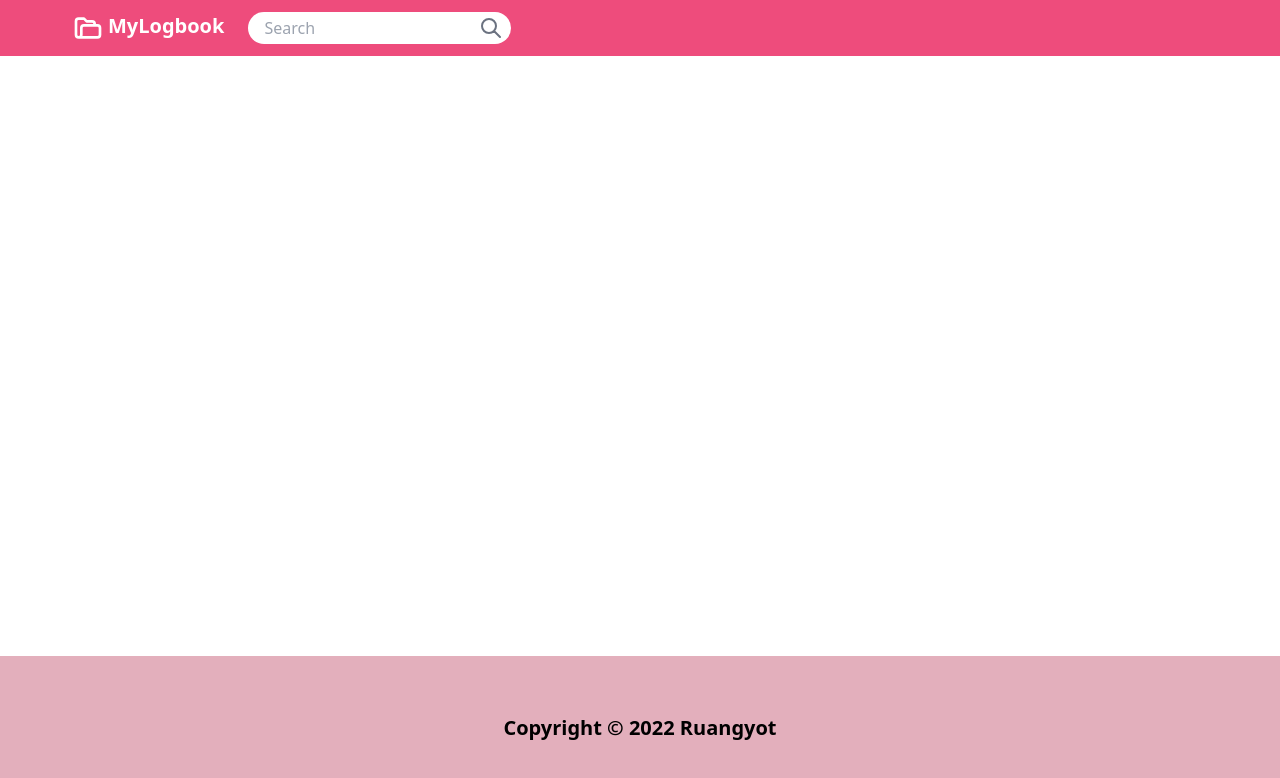
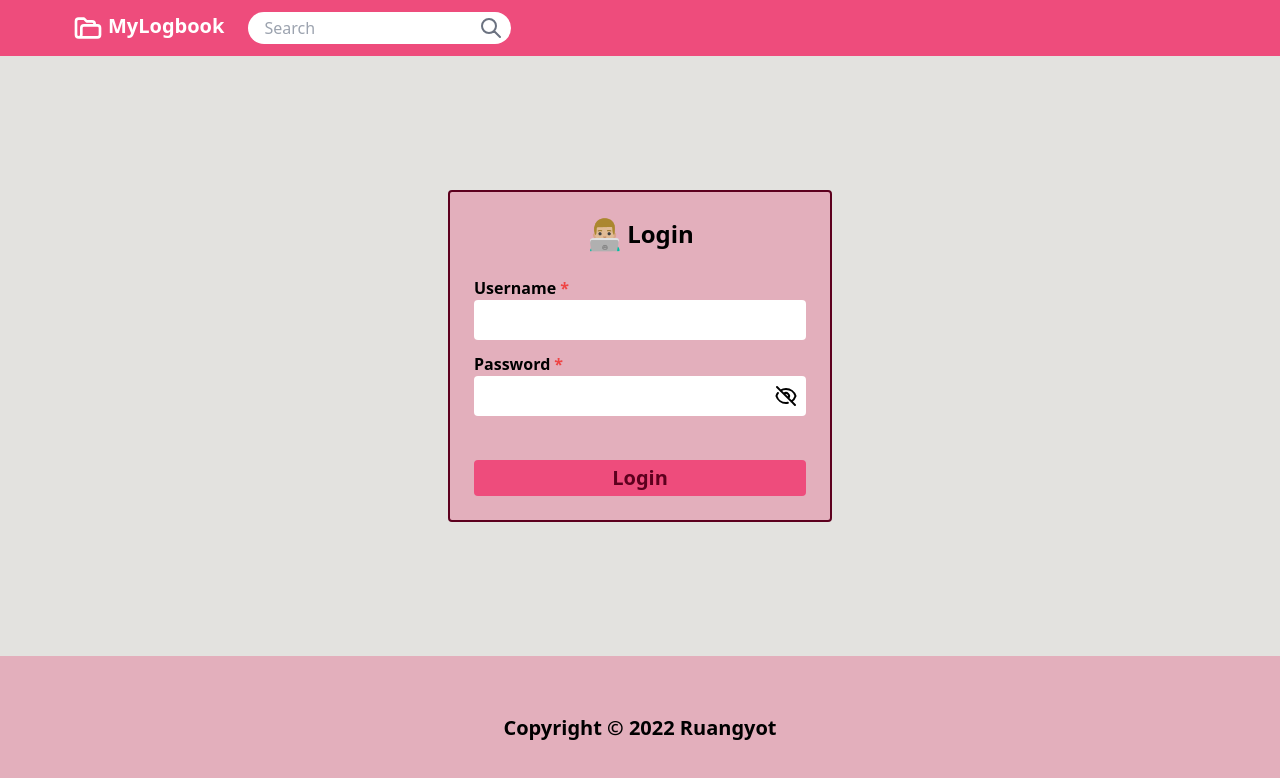
Before and after one commit to Rayato159/my-logbook, a React (Create React App) app in the folder logbook-react/: page /login in a window 1280 px wide. Shown: the top 778 px of the page. Built offline with nearby package versions, Linux system fonts and the light colour scheme.

Commit message:
:sparkles: login forms handle completed

```diff
--- a/logbook-react/src/App.js
+++ b/logbook-react/src/App.js
@@ -13,14 +13,20 @@
 
   const [user, setUser] = useState(null)
 
+  const isLogin = (username, password) => {
+    setUser({ username, password })
+  }
+
+  console.log(user)
+
   return (
-    <div className="App flex flex-col h-screen justify-between">
+    <div className="App flex flex-col h-screen justify-between bg-myrose-100">
       <BrowserRouter>
-          <Navbar user={user}/>
+          <Navbar user={null}/>
               <Routes>
                   <Route>
                       <Route path="/" element={<Home />} />
-                      <Route path="login" element={<Login />} />
+                      <Route path="login" element={<Login isLogin={isLogin} />} />
                   </Route>
               </Routes>
           <Footer />
--- /dev/null
+++ b/logbook-react/src/components/Input.js
@@ -0,0 +1,19 @@
+import React from 'react'
+
+export const Input = ({ message, type, onChangeHandle, options }) => {
+    return (
+        <div>
+            <div className="flex space-x-1 items-center">
+                <label className="font-bold text-md">{message}</label>
+                <label className="font-bold text-red-500">*</label>
+            </div>
+            {options?
+                <div className="flex relative justify-end items-center">
+                    <input onChange={(e) => onChangeHandle(e.target.value)} type={type} className="w-full p-2 rounded focus:outline-none" />
+                    {options}
+                </div>:
+                <input onChange={(e) => onChangeHandle(e.target.value)} type={type} className="w-full p-2 rounded focus:outline-none" />
+            }
+        </div>
+    )
+}
--- /dev/null
+++ b/logbook-react/src/components/SubmitButton.js
@@ -0,0 +1,9 @@
+import React from 'react'
+
+export const SubmitButton = ({ message }) => {
+    return (
+        <button type="submit" className="w-full bg-myrose-300 hover:bg-myrose-400  rounded font-bold text-xl text-myrose-500 p-1">
+            {message}
+        </button>
+    )
+}
--- a/logbook-react/src/pages/Home.js
+++ b/logbook-react/src/pages/Home.js
@@ -3,7 +3,7 @@
 export const Home = () => {
     return (
         <div>
-
+            Homepage
         </div>
     )
 }
--- a/logbook-react/src/pages/Login.js
+++ b/logbook-react/src/pages/Login.js
@@ -1,9 +1,57 @@
-import React from 'react'
+import React, { useState } from 'react'
 
-export const Login = () => {
+// Components
+import { SubmitButton } from '../components/SubmitButton'
+import { Input } from '../components/Input'
+
+export const Login = ({ isLogin }) => {
+
+    const [username, setUsername] = useState("")
+    const [password, setPassword] = useState("")
+    const [isHidePassword, setIsHidePassword] = useState(true)
+
+    const onSubmitHandle = (e) => {
+        e.preventDefault()
+
+        isLogin(username, password)
+    }
+
     return (
         <div>
+            <div className="md:max-w-sm max-w-xs mx-auto my-4">
+                <div className="md:border-2 rounded md:border-myrose-500 p-6 md:bg-myrose-200">
+                    <div className="flex flex-col justify-center space-y-6">
+                        {/* Login Header */}
+                        <div className="flex justify-center items-center space-x-1">
+                            <div className="flex text-3xl">
+                                👨🏼‍💻
+                            </div>
+                            <div className="font-bold text-2xl">
+                                Login
+                            </div>
+                        </div>
 
+                        {/* Login Form */}
+                        <form onSubmit={onSubmitHandle} className="flex flex-col space-y-3">
+                            <Input message={"Username"} type={"text"} onChangeHandle={(value) => setUsername(value)}/>
+                            <Input message={"Password"} type={isHidePassword? "password":"text"}
+                            options={
+                                isHidePassword?
+                                <svg onClick={() => setIsHidePassword(!isHidePassword)} xmlns="http://www.w3.org/2000/svg" className="absolute h-6 w-6 mr-2 cursor-pointer" fill="none" viewBox="0 0 24 24" stroke="currentColor">
+                                    <path strokeLinecap="round" strokeLinejoin="round" strokeWidth={2} d="M13.875 18.825A10.05 10.05 0 0112 19c-4.478 0-8.268-2.943-9.543-7a9.97 9.97 0 011.563-3.029m5.858.908a3 3 0 114.243 4.243M9.878 9.878l4.242 4.242M9.88 9.88l-3.29-3.29m7.532 7.532l3.29 3.29M3 3l3.59 3.59m0 0A9.953 9.953 0 0112 5c4.478 0 8.268 2.943 9.543 7a10.025 10.025 0 01-4.132 5.411m0 0L21 21" />
+                                </svg>:
+                                <svg onClick={() => setIsHidePassword(!isHidePassword)} xmlns="http://www.w3.org/2000/svg" className="absolute h-6 w-6 mr-2 cursor-pointer" fill="none" viewBox="0 0 24 24" stroke="currentColor">
+                                    <path strokeLinecap="round" strokeLinejoin="round" strokeWidth={2} d="M15 12a3 3 0 11-6 0 3 3 0 016 0z" />
+                                    <path strokeLinecap="round" strokeLinejoin="round" strokeWidth={2} d="M2.458 12C3.732 7.943 7.523 5 12 5c4.478 0 8.268 2.943 9.542 7-1.274 4.057-5.064 7-9.542 7-4.477 0-8.268-2.943-9.542-7z" />
+                                </svg>
+                            } onChangeHandle={(value) => setPassword(value)}/>
+                            <div className="pt-8">
+                                <SubmitButton message={"Login"}/>
+                            </div>
+                        </form>
+                    </div>
+                </div>
+            </div>
         </div>
     )
 }
```
